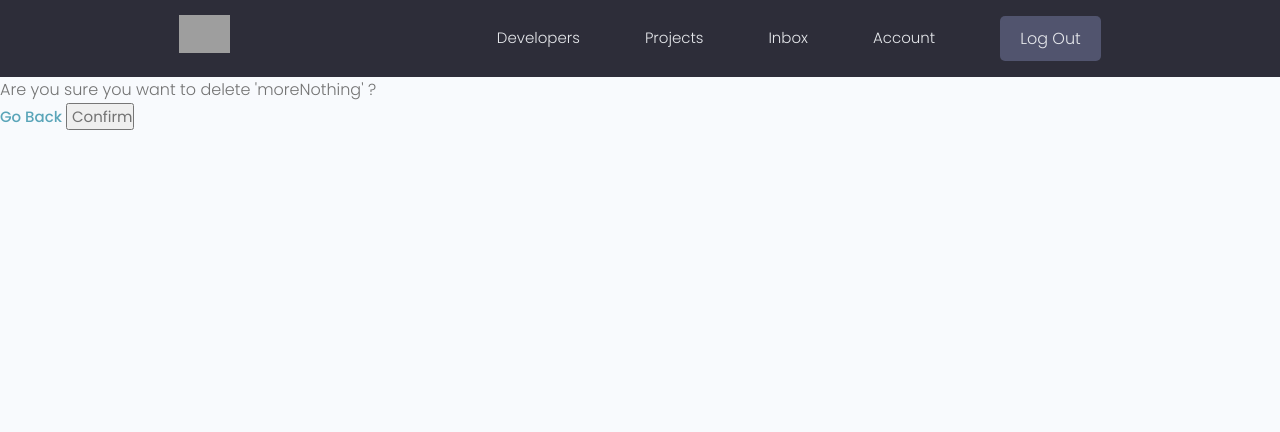
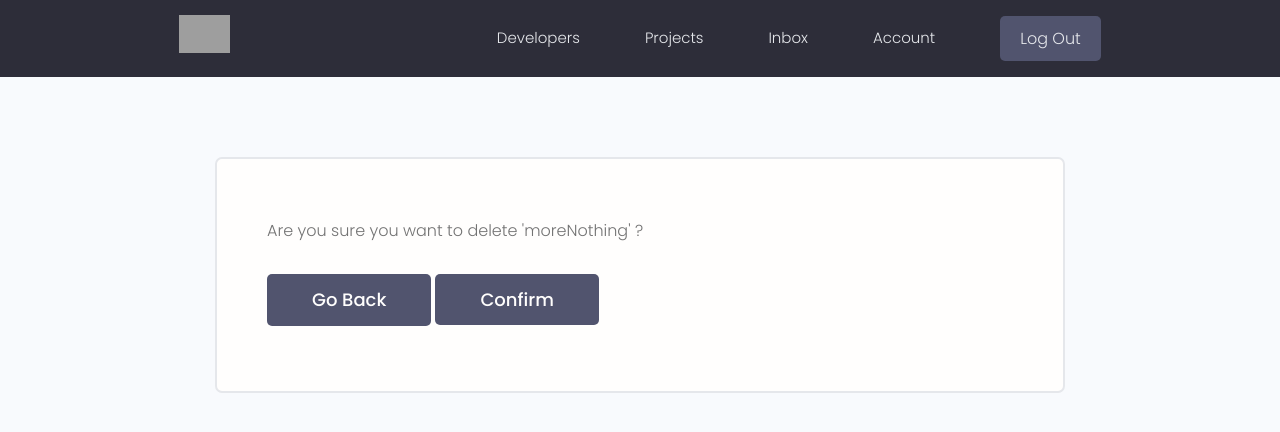
Before and after one commit to Nirbhayadh/dennisDjango, a Django app: page /delete-skill/18bac0b0-dddf-408f-a31d-a74c23241d5d/ in a window 1280 px wide. Shown: the top 432 px of the page. Run offline with Django 4.2, Linux system fonts and the light colour scheme; a user stored in the database is signed in; data comes from the database, SQL or seed files in the repository; both versions use the stored data as it was after the commit; some libraries are stand-ins or nearby versions; grey boxes are pictures that could not be loaded.

Commit message:
Go back DYNAMICALLY after delete_page(both skill and project) implemented

```diff
--- a/github/devsearch/projects/views.py
+++ b/github/devsearch/projects/views.py
@@ -28,7 +28,7 @@ def createProject(request):
             project= form.save(commit=False)
             project.owner=profile
             project.save()
-            return redirect('projects')
+            return redirect('account')
     context={'form':form}
     return render(request, "projects/project_form.html", context)
 
@@ -42,7 +42,7 @@ def updateProject(request, pk):
         form= ProjectForm(request.POST, request.POST, instance=project)
         if form.is_valid():
             form.save()
-            return redirect('projects')
+            return redirect('account')
     context={'form':form}
     return render(request, "projects/project_form.html", context)
 
@@ -52,7 +52,7 @@ def deleteProject(request, pk):
     project=profile.project_set.get(id=pk)
     if request.method == 'POST':
         project.delete()
-        return redirect('projects')
+        return redirect('account')
 
     context= {'object': project}
     return render(request, 'delete_template.html', context)
--- a/github/devsearch/templates/delete_template.html
+++ b/github/devsearch/templates/delete_template.html
@@ -3,13 +3,25 @@
 
 {% block content %}
 
-<form action="" method="POST">
-    {% csrf_token %}
-    <p>Are you sure you want to delete '{{object}}' ?</p>
-<a href="{% url 'projects' %}">
-Go Back
-</a>
- <input type="submit" value=" Confirm">
-</form>
+
+<main class="formPage my-xl">
+    <div class="content-box">
+        <div class="formWrapper">
+            <br>
+
+            <form class="form" action="" method="POST">
+
+                {% csrf_token %}
+                <p>Are you sure you want to delete '{{object}}' ?</p>
+            <a class="btn btn--sub btn--lg  my-md"  href="{{request.GET.next}}">
+            Go Back
+            </a>
+
+
+                <input class="btn btn--sub btn--lg  my-md" type="submit" value="Confirm" />
+            </form>
+        </div>
+    </div>
+</main>
 
 {% endblock %}
--- a/github/devsearch/users/templates/users/account.html
+++ b/github/devsearch/users/templates/users/account.html
@@ -65,7 +65,7 @@
               </td>
               <td class="settings__tableActions">
                 <a class="tag tag--pill tag--main settings__btn" href="{% url 'update-skill' skill.id %}"><i class="im im-edit"></i> Edit</a>
-                <a class="tag tag--pill tag--main settings__btn" href="{% url 'delete-skill' skill.id %}"><i class="im im-x-mark-circle-o"></i>
+                <a class="tag tag--pill tag--main settings__btn" href="{% url 'delete-skill' skill.id %}?next=/account"><i class="im im-x-mark-circle-o"></i>
                   Delete</a>
               </td>
             </tr>
@@ -92,7 +92,7 @@
               </td>
               <td class="settings__tableActions">
                 <a class="tag tag--pill tag--main settings__btn" href="{% url 'update-project' project.id %}"><i class="im im-edit"></i> Edit</a>
-                <a class="tag tag--pill tag--main settings__btn" href="{% url 'delete-project' project.id %}"><i class="im im-x-mark-circle-o"></i>
+                <a class="tag tag--pill tag--main settings__btn" href="{% url 'delete-project' project.id %}?next=/account"><i class="im im-x-mark-circle-o"></i>
                   Delete</a>
               </td>
             </tr>
```
Also changed, not shown: github/devsearch/db.sqlite3.
